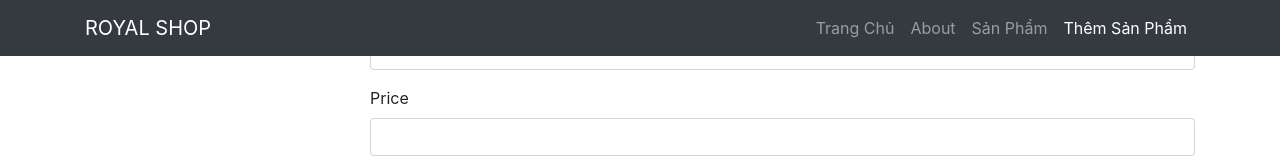
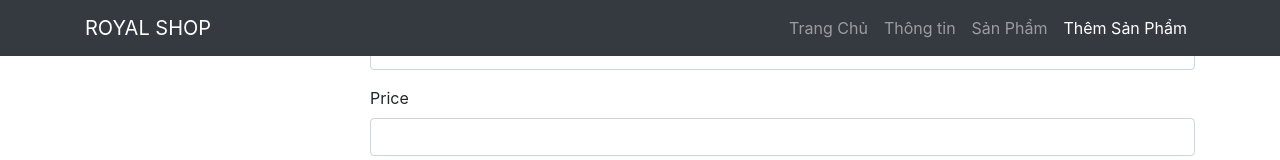
Before and after one commit to Tranphuc2201/angular-assignment_phuctdph09004, an Angular app: page /product-add in a window 1280 px wide. Shown: the top 160 px of the page. Built offline with nearby package versions, Linux system fonts and the light colour scheme.

Commit message:
2 files modified

```diff
--- a/src/app/app.component.html
+++ b/src/app/app.component.html
@@ -13,7 +13,7 @@
         </a>
       </li>
       <li class="nav-item">
-        <a class="nav-link" routerLink="/about" routerLinkActive="active">About</a>
+        <a class="nav-link" routerLink="/about" routerLinkActive="active">Thông tin</a>
       </li>
       <li class="nav-item">
         <a class="nav-link" routerLink="/product-list" routerLinkActive="active">Sản Phẩm</a>
--- a/src/app/product-add/product-add.component.html
+++ b/src/app/product-add/product-add.component.html
@@ -1,3 +1,6 @@
+
+
+
 <form>
   <div class="form-group">
     <label for="">Product Name</label>
```
